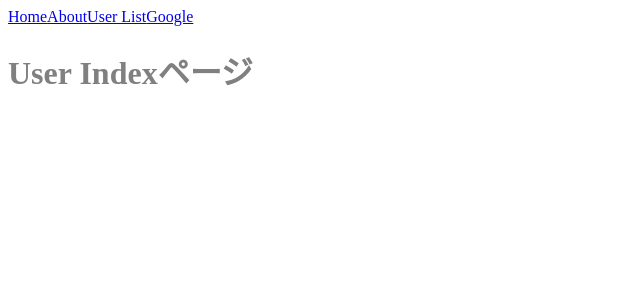
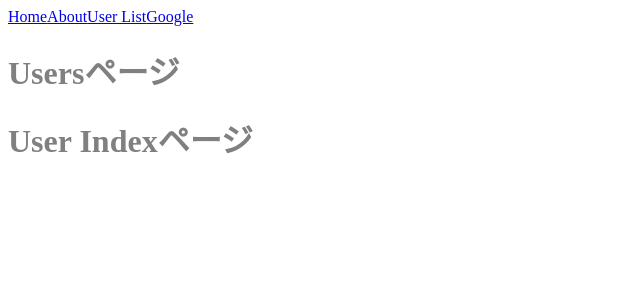
Before and after one commit to Bear29ers/primer-nuxt, a Nuxt app in the folder 01_basic/: page /users in a window 1280 px wide. Shown: the top 300 px of the page, without its empty margins (0-640 px from the left). Built offline with nearby package versions, Linux system fonts and the light colour scheme.

Commit message:
feat: :sparkles: ページのネスト化

```diff
--- /dev/null
+++ b/01_basic/pages/users.vue
@@ -0,0 +1,7 @@
+<template>
+  <div>
+    <h1>Usersページ</h1>
+    <!-- NuxtPageタグでページのネスト化を行う -->
+    <NuxtPage />
+  </div>
+</template>
```
